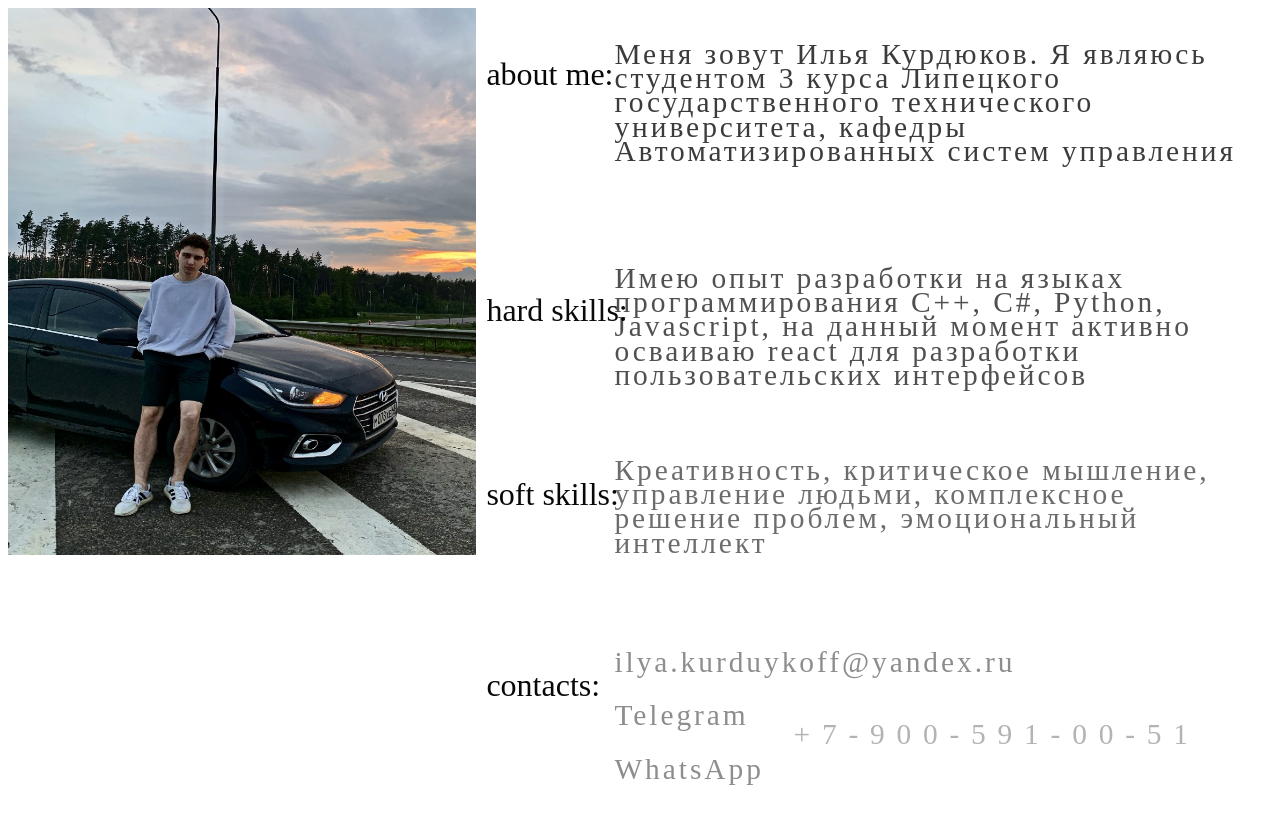
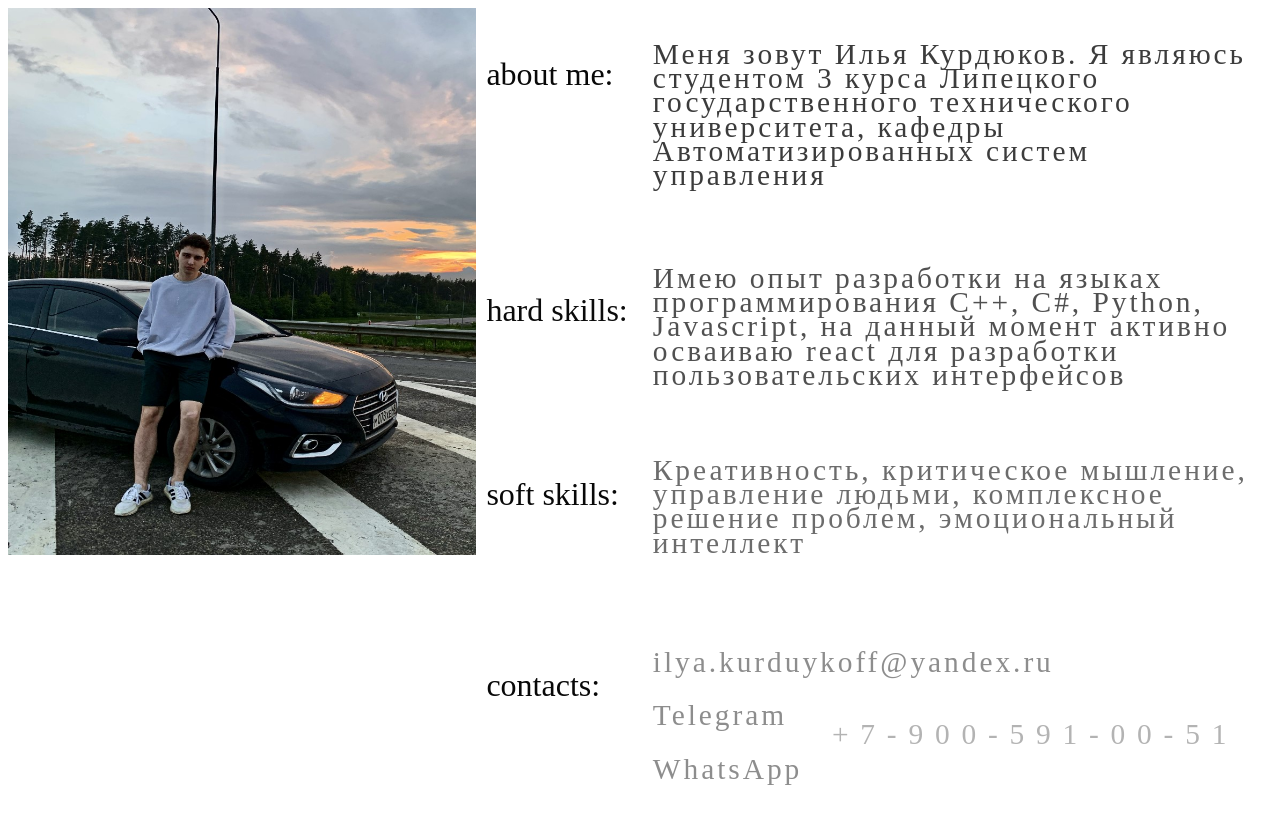
Before and after one commit to Quatros777/Quatros777.github.io, a plain HTML site: page index.html in a window 1280 px wide. Drawn offline with Linux system fonts and the light colour scheme.

Commit message:
Add files via upload

```diff
--- a/styles.css
+++ b/styles.css
@@ -134,7 +134,7 @@ body{
         font-size: 2.3vw;
         line-height: 1.9vw;
         letter-spacing: 0.1em;
-        left: 46%;
+        left: 49%;
         top: 2%;
         color: #000000;
         opacity:0;
@@ -154,7 +154,7 @@ body{
         font-size: 2.3vw;
         line-height: 1.9vw;
         letter-spacing: 0.1em;
-        left: 46%;
+        left: 49%;
         top: 30%;
         opacity:0;
         transition: 1s;
@@ -176,7 +176,7 @@ body{
     font-size: 2.3vw;
     line-height: 1.9vw;
     letter-spacing: 0.1em;
-    left: 46%;
+    left: 49%;
     top: 54%;
         opacity:0;
         transition: 1s;
@@ -197,7 +197,7 @@ body{
     font-size: 2.3vw;
     line-height: 1.9vw;
     letter-spacing: 0.1em;
-    left: 46%;
+    left: 49%;
     top: 78%;
         opacity:0;
         transition: 1s;
@@ -219,7 +219,7 @@ body{
     font-size: 2.3vw;
     line-height: 1.9vw;
     letter-spacing: 0.4em;
-    left: 60%;
+    left: 63%;
     top: 87%;
     opacity:0;
     transition: 1s;
```
